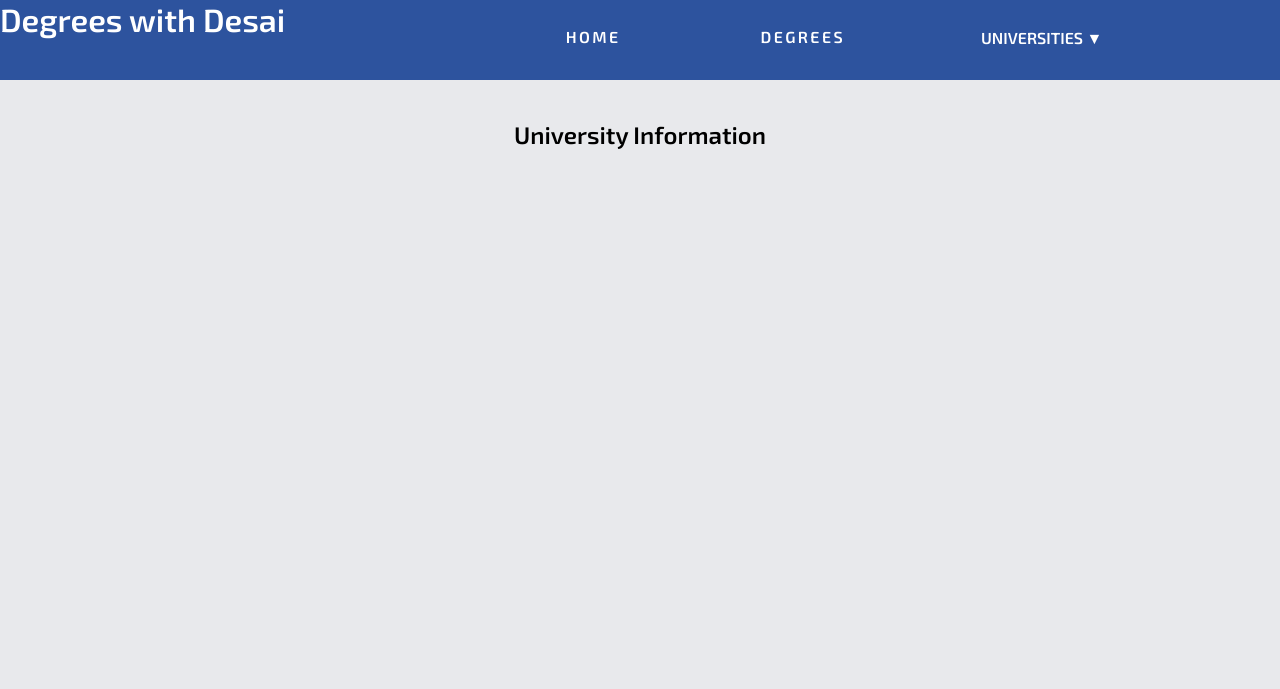
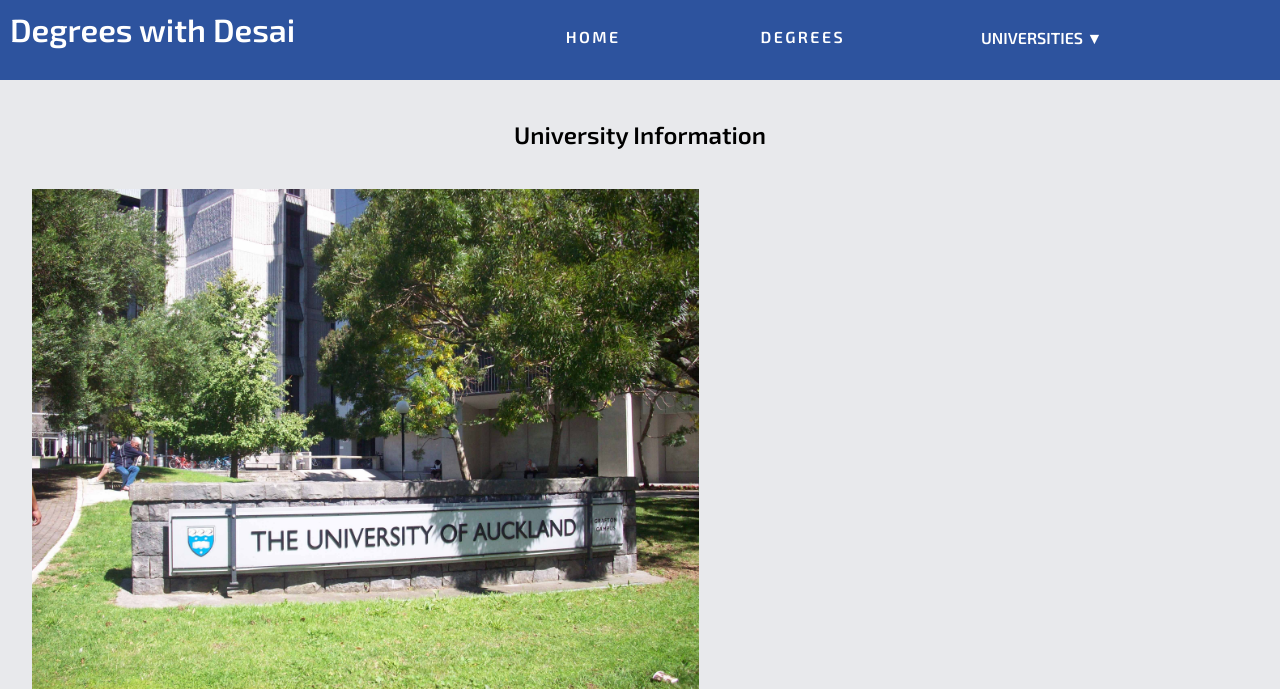
Before and after one commit to KushDesai04/13DTP-Project, a Flask app: page /universities in a window 1280 px wide. Shown: the top 689 px of the page. Before the commit the page ends 149 px from the top, so only its background shows below. Run offline with Flask 2, Linux system fonts and the light colour scheme; data that the repository does not hold is empty.

Commit message:
added maps for all unis and added footer

```diff
--- a/main.py
+++ b/main.py
@@ -57,7 +57,6 @@
   degree = models.Degree.query.filter_by(id=id).first_or_404()
   universities = degree.universities
   subjects = degree.subjects
-  print(subjects)
   return render_template('degree.html', degree = degree, universities = universities)
 
 # All degrees page
--- a/static/css/style.css
+++ b/static/css/style.css
@@ -30,6 +30,10 @@
   color: var(--clr_primary);
 }
 
+img{
+  height: 500px;
+}
+
 .top {
   background: var(--clr_primary);
   min-height: 80px
@@ -44,6 +48,13 @@
   height: auto;
 }
 
+header h1{
+  padding: 10px;
+}
+
+header h1 a {
+  color: white;
+}
 
 /**
  * Navigation block
@@ -152,6 +163,13 @@
 /**
  * MAIN Content block
  **/
+
+ .content{
+   width: 95%;
+   margin: 0 auto;
+   margin-bottom: 50px;
+ }
+
 .home{
   background-size: cover;
   background-repeat: no-repeat;
@@ -166,7 +184,6 @@
 
 .degree {
   margin: 0 auto;
-  border: 1px solid black;
   width: 50%;
   padding: 5px;
 }
@@ -273,6 +290,7 @@
   position: relative;
   text-align: center;
   font-size: 0.9vw;
+  margin-bottom: 25px;
 }
 
 .grid-container a .grid-item p{
@@ -300,11 +318,11 @@
  * Footer block
  **/
 footer {
-  text-align: center;
-  min-height: 5vh;
-  line-height: 20px;
-  background-color: #2d3032;
+  position: fixed;
+  bottom: 0;
   width: 100%;
+  height: 20px;
+  background: var(--clr_secondary);
 }
 
 footer h2 {
@@ -331,10 +349,6 @@
     background-size: contain;
   }
 
-  header h1{
-    padding: 10px;
-  }
-
   nav li {
     font-size: 100%;
   }
--- a/templates/degrees.html
+++ b/templates/degrees.html
@@ -27,11 +27,11 @@
                     {{university.name}}<br>
                 {% endfor %}
             </span>
-        </div>
+        </div> <!-- closing grid-item-->
         </a>
 
     {% endfor %}
-</div>
+</div> <!-- closing grid-container-->
 
 
 {% endblock %}
--- a/templates/footer.html
+++ b/templates/footer.html
@@ -0,0 +1 @@
+<footer>Footer</footer>
--- a/templates/header.html
+++ b/templates/header.html
@@ -1 +1 @@
-<header><h1>Degrees with Desai</h1></header>
+<header><h1><a href = '/'>Degrees with Desai</a></h1></header>
--- a/templates/layout.html
+++ b/templates/layout.html
@@ -11,7 +11,11 @@
     {% include 'nav.html'%}
     {% include 'header.html'%}
     </div>
+
+    <div class="content">
     {% block content %} {% endblock %}
+    </div>
     {% include 'footer.html'%}
+
 </body>
 </html>
--- a/templates/university.html
+++ b/templates/university.html
@@ -2,7 +2,10 @@
 {% block content %}
 
 <h2>University Information</h2>
+<div class="text">
 {{university.name}}
 {{university.details}}
-{{university.location}}
+</div>
+<img src = '/static/images/Auckland.jpg'>
+<iframe src="https://www.google.com/maps/embed?pb={{university.location}}" width="600" height="450" style="border:0;" allowfullscreen="" loading="lazy"></iframe>
 {% endblock %}
```
Also changed, not shown: Career.db, static/images/Auckland.jpg (added).
